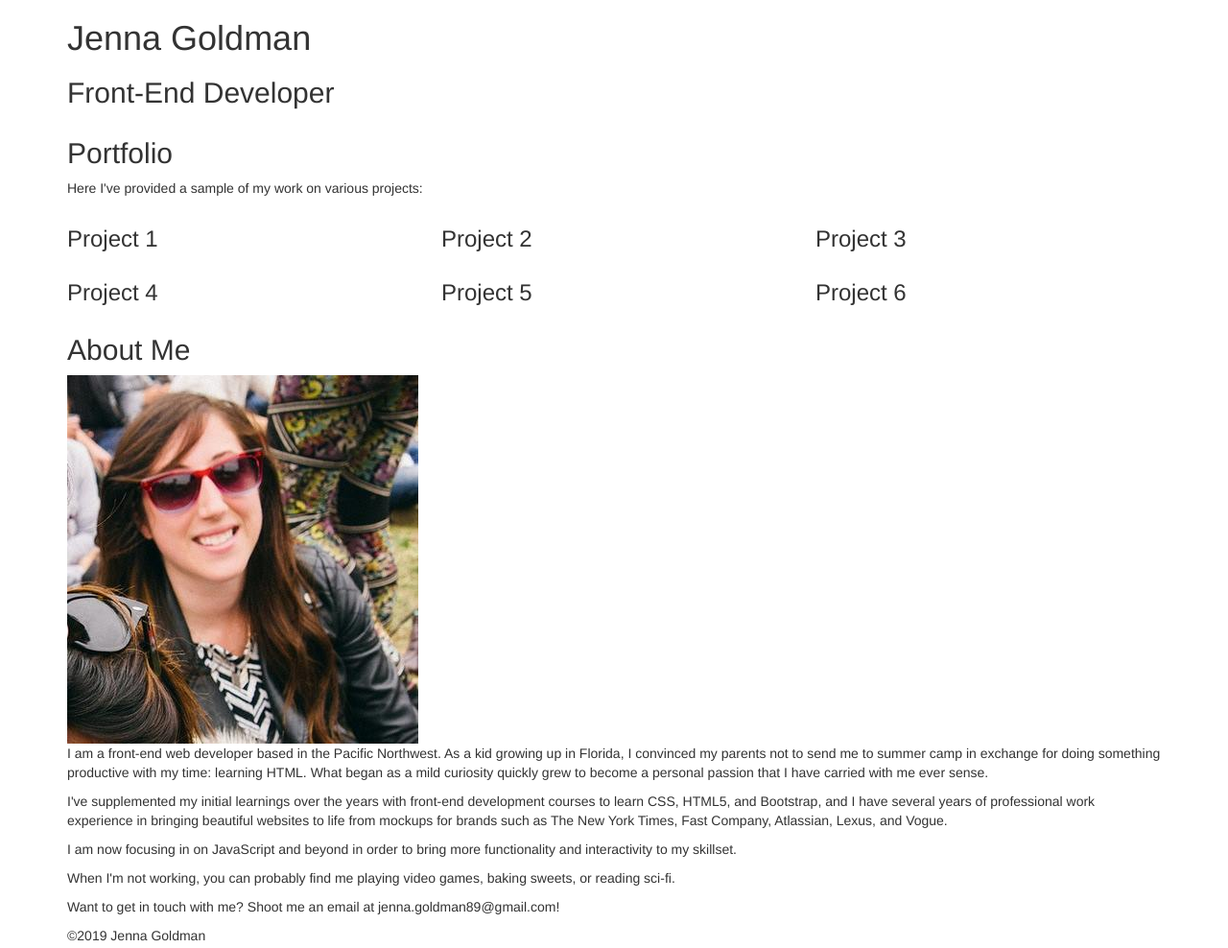
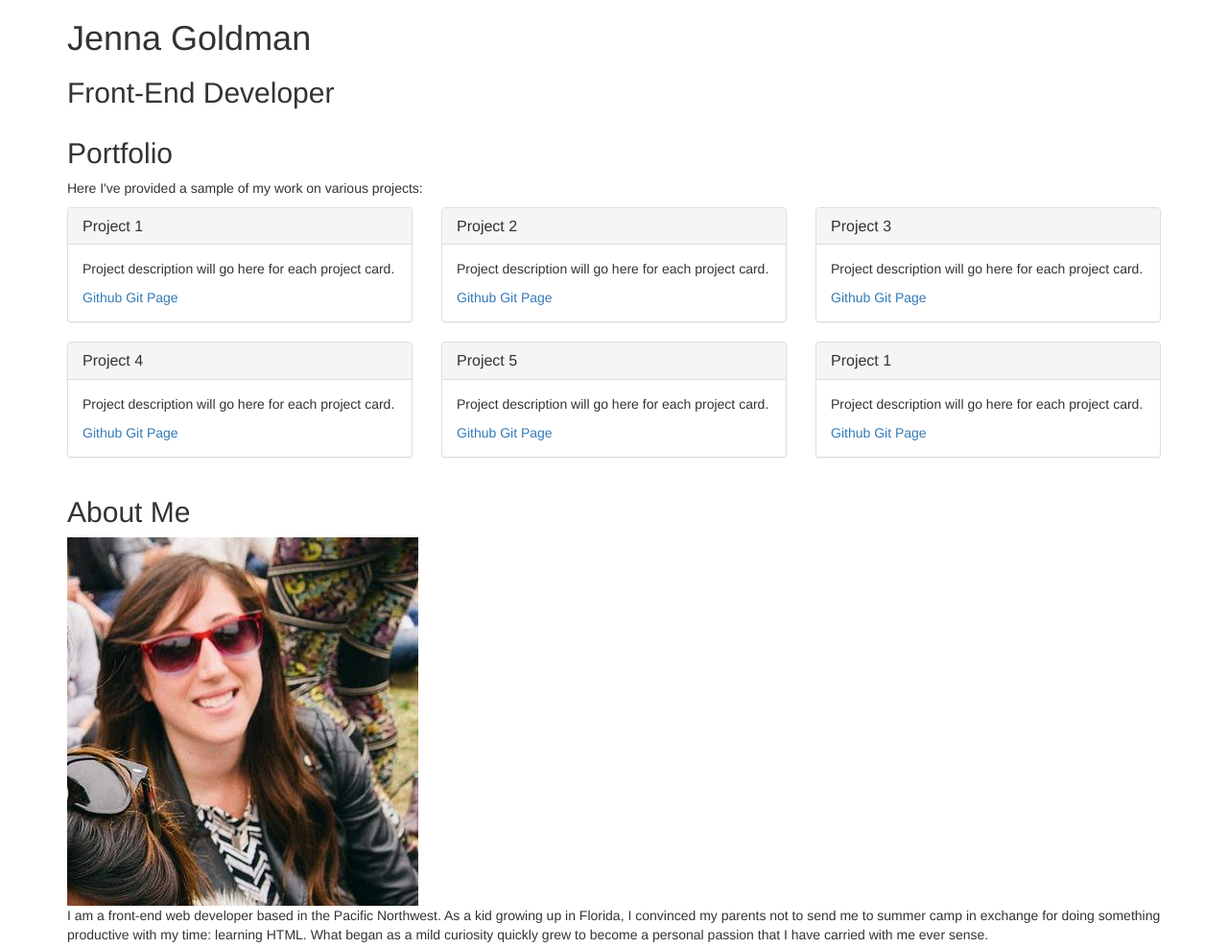
Before and after one commit to jennagoldman/portfolio, a plain HTML site: page index.html in a window 1280 px wide. Shown: the top 988 px of the page at 96% size. Drawn offline with Linux system fonts and the light colour scheme.

Commit message:
add panel divs for portfolio projects

```diff
--- a/index.html
+++ b/index.html
@@ -22,32 +22,85 @@
 
           <div class="row">
             <div class="col-sm-4">
-              <h3>Project 1</h3>
+              <div class="panel panel-default">
+                <div class="panel-heading">
+                  <h3 class="panel-title">Project 1</h3>
+                </div>
+                <div class="panel-body">
+                  <p>Project description will go here for each project card.</p>
+                  <a href="#" class="panel-link">Github</a>
+                  <a href="#" class="panel-link">Git Page</a>
+                </div>
+              </div>
             </div>
 
             <div class="col-sm-4">
-              <h3>Project 2</h3>
+              <div class="panel panel-default">
+                <div class="panel-heading">
+                  <h3 class="panel-title">Project 2</h3>
+                </div>
+                <div class="panel-body">
+                  <p>Project description will go here for each project card.</p>
+                  <a href="#" class="panel-link">Github</a>
+                  <a href="#" class="panel-link">Git Page</a>
+                </div>
+              </div>
             </div>
 
             <div class="col-sm-4">
-              <h3>Project 3</h3>
+              <div class="panel panel-default">
+                <div class="panel-heading">
+                  <h3 class="panel-title">Project 3</h3>
+                </div>
+                <div class="panel-body">
+                  <p>Project description will go here for each project card.</p>
+                  <a href="#" class="panel-link">Github</a>
+                  <a href="#" class="panel-link">Git Page</a>
+                </div>
+              </div>
             </div>
           </div>
 
           <div class="row">
             <div class="col-sm-4">
-              <h3>Project 4</h3>
+              <div class="panel panel-default">
+                <div class="panel-heading">
+                  <h3 class="panel-title">Project 4</h3>
+                </div>
+                <div class="panel-body">
+                  <p>Project description will go here for each project card.</p>
+                  <a href="#" class="panel-link">Github</a>
+                  <a href="#" class="panel-link">Git Page</a>
+              </div>
+            </div>
+          </div>
+
+            <div class="col-sm-4">
+              <div class="panel panel-default">
+                <div class="panel-heading">
+                  <h3 class="panel-title">Project 5</h3>
+                </div>
+                <div class="panel-body">
+                  <p>Project description will go here for each project card.</p>
+                  <a href="#" class="panel-link">Github</a>
+                  <a href="#" class="panel-link">Git Page</a>
+                </div>
+              </div>
             </div>
 
             <div class="col-sm-4">
-              <h3>Project 5</h3>
-            </div>
-
-            <div class="col-sm-4">
-              <h3>Project 6</h3>
+              <div class="panel panel-default">
+                <div class="panel-heading">
+                  <h3 class="panel-title">Project 1</h3>
+                </div>
+                <div class="panel-body">
+                  <p>Project description will go here for each project card.</p>
+                  <a href="#" class="panel-link">Github</a>
+                  <a href="#" class="panel-link">Git Page</a>
+                </div>
+              </div>
             </div>
           </div>
-        </div>
       </section>
 
       <section>
```
